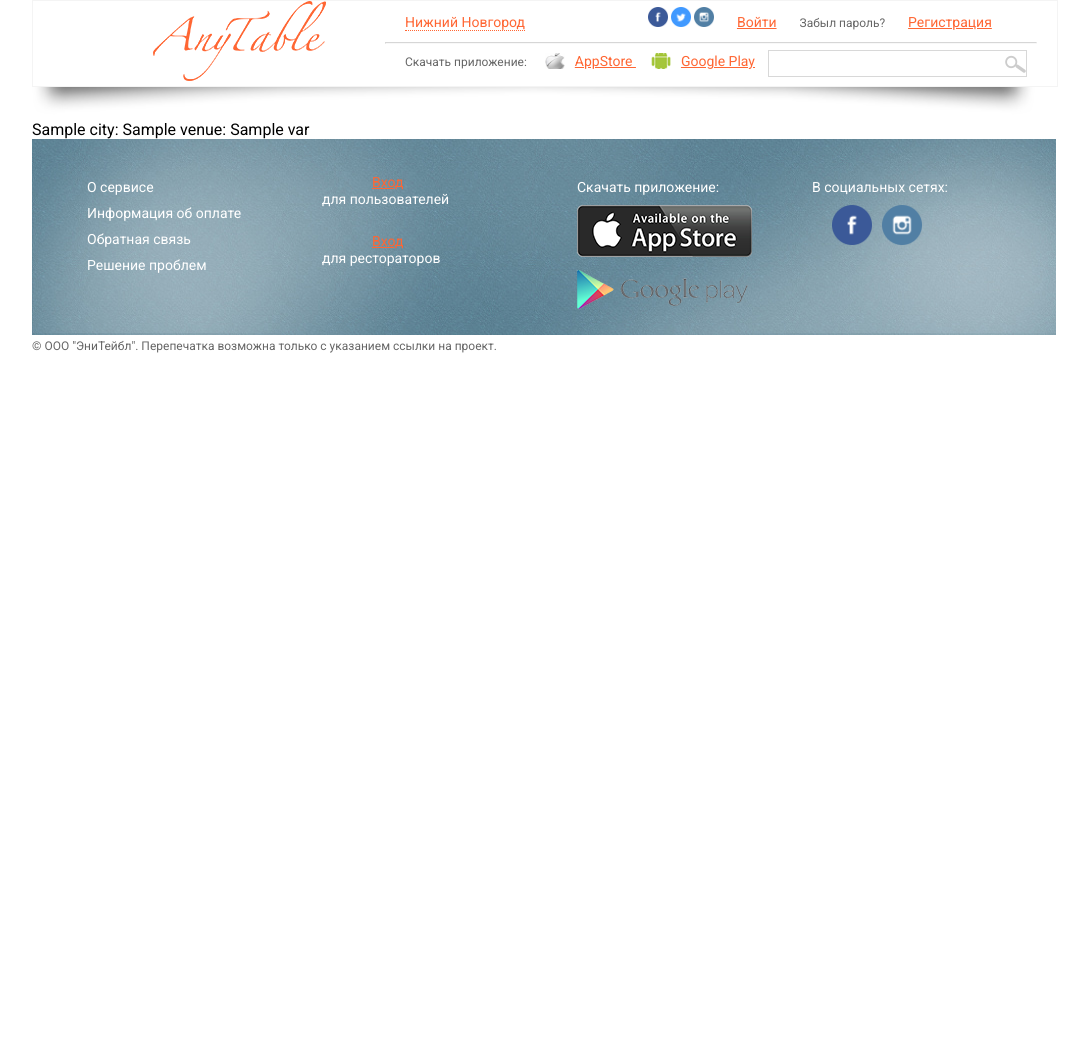
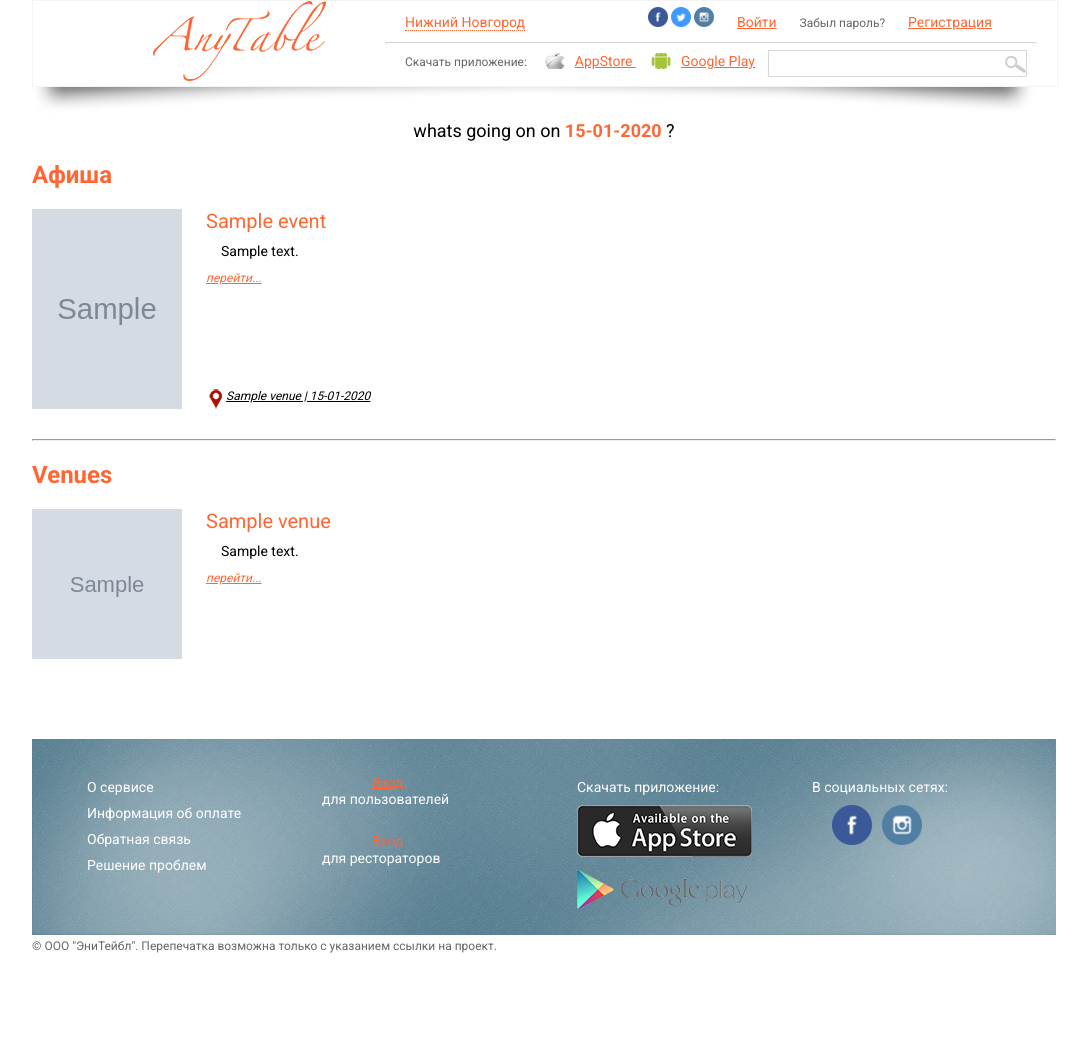
Before and after one commit to melnikov/anytable, a Django app: template templates/searchResult.html in a window 1280 px wide. Shown: the whole page, without its empty margins (96-1183 px from the left). Before the commit the page ends 353 px from the top, so only its background shows below. Run offline with Django 3.2, Linux system fonts and the light colour scheme; the template is opened without the code that fills it: most values are stand-ins (such as "Sample title", 1, 10 or a date in 2020); grey boxes marked "Sample" are stand-in pictures; parts of the project's set-up code (start-up, migrations or seed data) failed here and were passed over; some libraries are stand-ins or nearby versions.

Commit message:
search filter of the home page, with results page, in addition to changes to db

```diff
--- /dev/null
+++ b/static/desktop.ini
@@ -0,0 +1,4 @@
+[ViewState]
+Mode=
+Vid=
+FolderType=Generic
--- a/templates/layout.html
+++ b/templates/layout.html
@@ -10,7 +10,7 @@
 
     <script>
   $(function() {
-    $( "#datepicker" ).datepicker();
+      var date = $('#datepicker').datepicker({ dateFormat: 'dd-mm-yy' }).val();
   });
    $(function() {
     $( "#tabs" ).tabs();
--- a/templates/searchResult.html
+++ b/templates/searchResult.html
@@ -1,7 +1,134 @@
 {% extends "layout_inner.html" %}
+
 {% block content %}
+<style>
+h1{
+    font-size: 24px;
+    margin-bottom: 20px;
+}
+h2{
+    font-size: 20px;
+    margin-bottom: 10px;
+}
+h3{
+    color: #000000;
+    font-size: 16px;
+    font-weight: bold;
+    margin: 20px 0px 20px 0px;
+    text-align: center;
+}
+h4{
+    color:#000;
+    text-align: center;
+    font-size: 18px;
+    margin-bottom: 20px;
+}
+h4 strong{
+    color: #ff6633;
+}
+a#link{
+    padding-top: 100px!important;
+    font-size: 12px;
+    color: #ff6633;
+    text-decoration: underline;
+    font-style: italic;
+}
+.address{
+    text-decoration: underline;
+    font-style: italic;
+    font-size: 12px;
+    height: 20px;
+    margin-left: 20px;
+    padding-left: 20px;
+    background: url("/static/images/icon-address.png")  top left no-repeat;
+}
 
-{% for venue in venues %}
-    {{ city }}: {{ venue.name }}: {{ var }} <br />
-{% endfor %}
+</style>
+
+{% if events and venues %}
+   <h4>whats going on on <strong>{{ date|date:'d-m-Y' }}</strong> ?</h4>
+    <h1>Афиша</h1>
+
+    {% for event in events %}
+        <div >
+            <div style="float: left; width: 150px;">
+                <img src="/static/uploads/{{ event.image }}" width="150px" height="200px" style="float: left; margin-right: 20px;">
+            </div>
+            <div style=" position: relative; height: 200px; width: 850px; float: right; padding-left: 20px; text-align: justify;" >
+                <div >
+                    <h2>{{ event.title }}</h2>
+                    <div id="description" style="font-size: 14px;  text-indent: 15px;">
+                        {{ event.description }}
+                        <div style="height: 10px;"></div>
+                        <a id="link">перейти...</a>
+                    </div>
+                    <div class="address" style="position: absolute; left: 0px; bottom: 0px;">
+                        {{ event.venue.name }} | {{ event.event_date|date:'d-m-Y' }}
+                    </div>
+                </div>
+            </div>
+        </div>
+        <div style="clear: both; height: 30px;"></div>
+
+    {% endfor %}
+    <hr>
+       <h3>{{ message }}</h3>
+      <h1>Venues</h1>
+        {% for venue in venues %}
+        <div >
+            <div style="float: left; width: 150px;">
+                  <a id="link" href="/venue/{{ venue.pk }}">
+                      <img src="/static/uploads/{{ venue.image }}" width="150px" height="150px" style="float: left; margin-right: 20px;">
+                  </a>
+            </div>
+            <div style=" position: relative; height: 200px; width: 850px; float: right; padding-left: 20px; text-align: justify;" >
+                <div >
+                    <h2>{{ venue.name }}</h2>
+                    <div id="description" style="font-size: 14px;  text-indent: 15px;">
+                        {{ venue.description }}
+                        <div style="height: 10px;"></div>
+                        <a id="link" href="/venue/{{ venue.pk }}">перейти...</a>
+                    </div>
+                </div>
+            </div>
+        </div>
+        <div style="clear: both; height: 30px;"></div>
+        {% endfor %}
+
+{% elif venues %}
+
+       <h3>{{ message }}</h3>
+
+    <h1>Venues</h1>
+    <div style="text-align: center; margin-top: 50px; margin-bottom: 50px;">
+
+   </div>
+        {% for venue in venues %}
+
+        <div >
+            <div style="float: left; width: 150px;">
+                  <a id="link" href="/venue/{{ venue.pk }}">
+                      <img src="/static/uploads/{{ venue.image }}" width="150px" height="150px" style="float: left; margin-right: 20px;">
+                  </a>
+            </div>
+            <div style=" position: relative; height: 200px; width: 850px; float: right; padding-left: 20px; text-align: justify;" >
+                <div >
+                    <h2>{{ venue.name }}</h2>
+                    <div id="description" style="font-size: 14px;  text-indent: 15px;">
+                        {{ venue.description }}
+                        <div style="height: 10px;"></div>
+                        <a id="link" href="/venue/{{ venue.pk }}">перейти...</a>
+                    </div>
+
+                </div>
+            </div>
+        </div>
+        <div style="clear: both; height: 30px;"></div>
+
+    {% endfor %}
+{% else %}
+
+       <h3>{{ message }}</h3>
+
+{% endif %}
 {% endblock %}
--- a/templates/venueCard.html
+++ b/templates/venueCard.html
@@ -222,14 +222,14 @@ web: <a href="http://{{ venue.website }}" target="_blank">{{ venue.website }}</a
         <div class="afishaItem">
         <h3>{{ event.title }}</h3>
         <a id="a{{ event.pk }}"  onclick="openEvent('#{{ event.pk }}');"> <img height="270px" src="/static/uploads/{{ event.image }}" /></a>
-        <div style="">{{ event.date }}</div>
+        <div style="">{{ event.date|date:'d-m-Y'}}</div>
 
 
     <div  id="{{ event.pk }}"   style="display: none;" class="ui3 ui-widget-eventinfo">
          <img src="/static/uploads/{{ event.image }}"  />
          <div class="event_info">
              <h1>{{ event.title }}</h1>
-             <div class="event_description"> {{ venue.description }}</div>
+             <div class="event_description"> {{ event.description }}</div>
              <div style="line-height: 30px;">
                   <h2>Вход:&nbsp;</h2> 1000 руб./чел.<div style="clear: both;"></div>
              и (или)<div style="clear: both;"></div>
```
Also changed, not shown: templates/badRequest.html (added, +8 -0 lines), templates/index.html (+5 -3 lines), db.sqlite3, static/images/icon-address.png (added).
